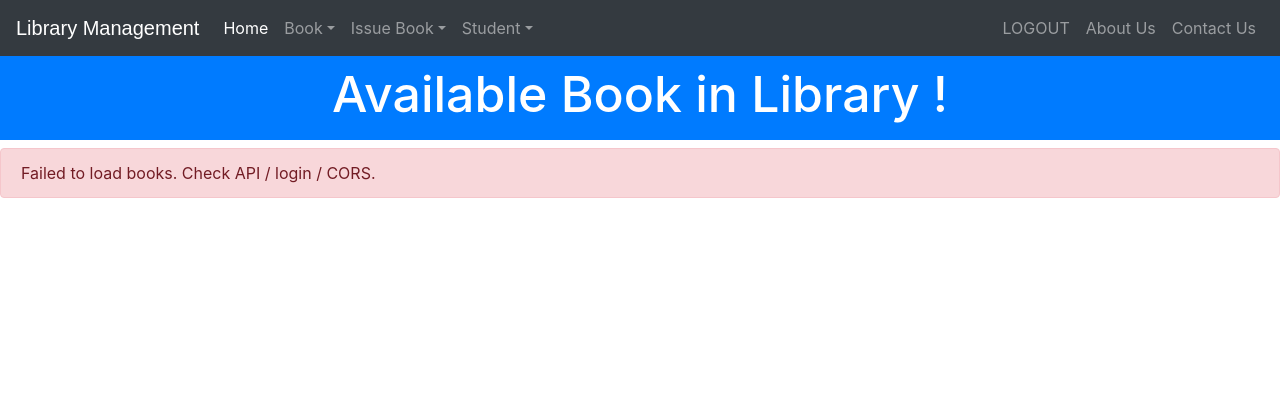
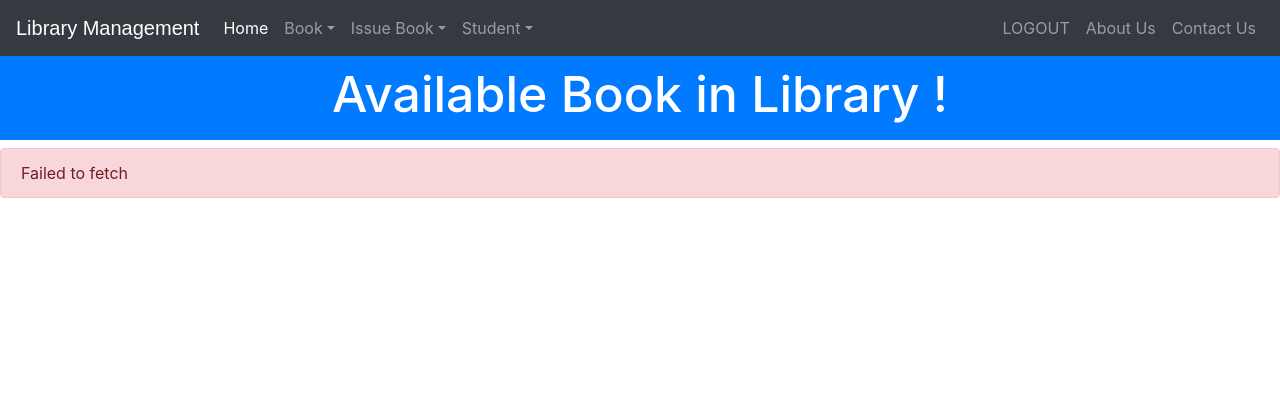
Before and after one commit to krish1-vasani/library_managemet_1, a Django app: page /viewbook.html in a window 1280 px wide. Shown: the top 420 px of the page. Run offline with Django 3.2, Linux system fonts and the light colour scheme; a user stored in the database is signed in; some libraries are stand-ins or nearby versions.

Commit message:
http update-5

```diff
--- a/backend/library/views.py
+++ b/backend/library/views.py
@@ -313,7 +313,7 @@ def return_book(request, pk):
 # FIX: The frontend uses static HTML + JavaScript fetch() to load data.
 #      These endpoints were missing entirely, causing all data tables to show errors.
 
-@login_required(login_url='/adminlogin.html')
+#@login_required(login_url='/adminlogin.html')
 def api_books(request):
     """Return all books as JSON. Used by viewbook.html and issuebook.html."""
     books = list(models.Book.objects.values('id', 'name', 'isbn', 'author', 'category'))
--- a/frontend/templates/library/viewbook.html
+++ b/frontend/templates/library/viewbook.html
@@ -99,21 +99,34 @@ function getCookie(name) {
 }
 </script>
 <script>
-
-fetch('http://library-ALB-444938371.ap-south-1.elb.amazonaws.com/api/books.html', {
+fetch('http://library-alb-444938371.ap-south-1.elb.amazonaws.com/api/books.html', {
+    method: 'GET',
     credentials: 'include'
 })
 .then(async (response) => {
+
     console.log("Status:", response.status);
+    console.log("URL:", response.url);
 
-  const data = await response.json();  // safe JSON parse
-  return data;
+    const text = await response.text();
+    console.log("Response:", text);
+
+    if (!response.ok) {
+        throw new Error("HTTP Error: " + response.status);
+    }
+
+    try {
+        return JSON.parse(text);
+    } catch (e) {
+        throw new Error("Server returned HTML instead of JSON");
+    }
 })
 .then(books => {
+
     const container = document.getElementById('bookContainer');
 
     if (!books || books.length === 0) {
-    container.innerHTML = '<h1>Have 0 books</h1>';
+        container.innerHTML = '<h3>No books found</h3>';
         return;
     }
 
@@ -131,15 +144,16 @@ fetch('http://library-ALB-444938371.ap-south-1.elb.amazonaws.com/api/books.html'
         <tbody>
     `;
 
-  books.forEach(b => {
+    books.forEach(book => {
         html += `
         <tr>
-        <td>${b.name}</td>
-        <td>${b.isbn}</td>
-        <td>${b.author}</td>
-        <td>${b.category}</td>
+            <td>${book.name}</td>
+            <td>${book.isbn}</td>
+            <td>${book.author}</td>
+            <td>${book.category}</td>
             <td>
-          <button class="btn btn-danger btn-sm" onclick="deleteBook(${b.id})">
+                <button class="btn btn-danger btn-sm"
+                    onclick="deleteBook(${book.id})">
                     Delete
                 </button>
             </td>
@@ -151,9 +165,13 @@ fetch('http://library-ALB-444938371.ap-south-1.elb.amazonaws.com/api/books.html'
     container.innerHTML = html;
 })
 .catch(error => {
-  console.error("Fetch error:", error);
+
+    console.error(error);
+
     document.getElementById('bookContainer').innerHTML =
-    '<p class="alert alert-danger">Failed to load books. Check API / login / CORS.</p>';
+        `<div class="alert alert-danger">
+            ${error.message}
+        </div>`;
 });
 </script>
 <script>
```
Lines whose indentation alone changed are shown as unchanged.
